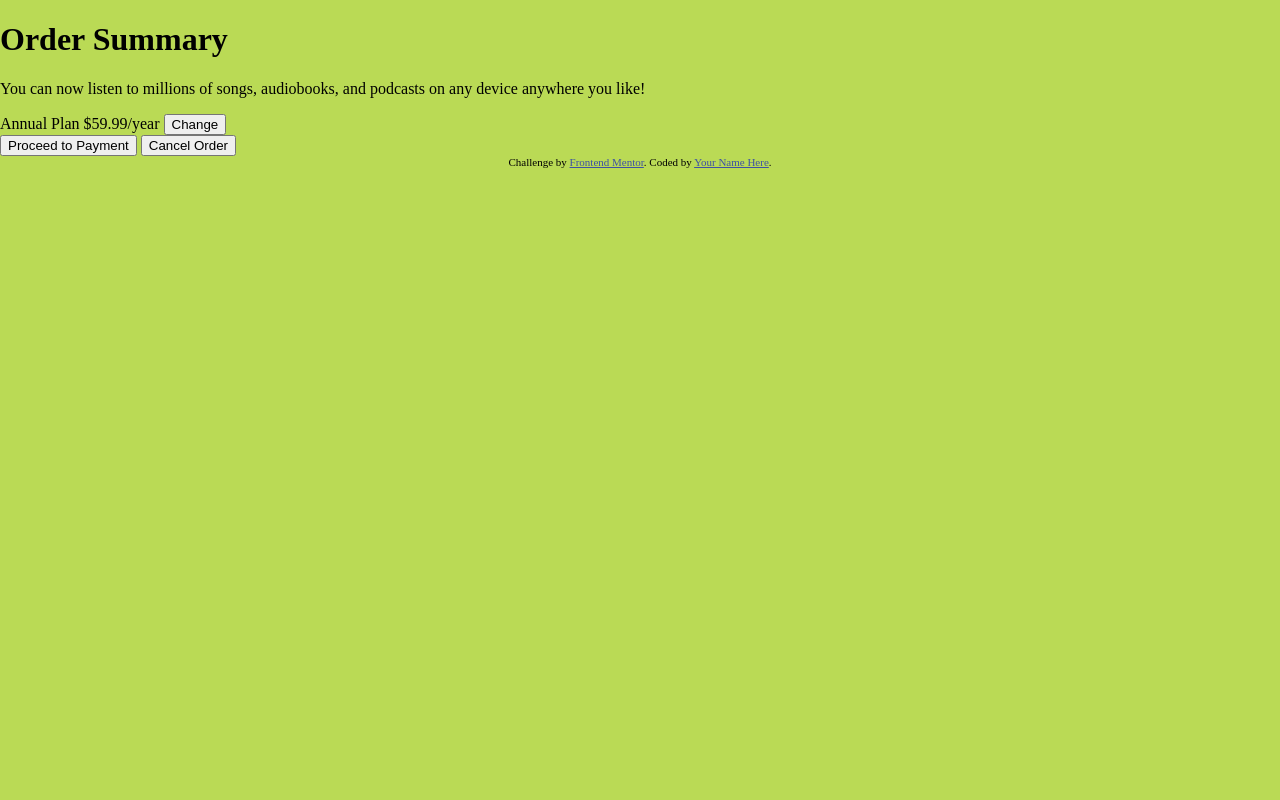
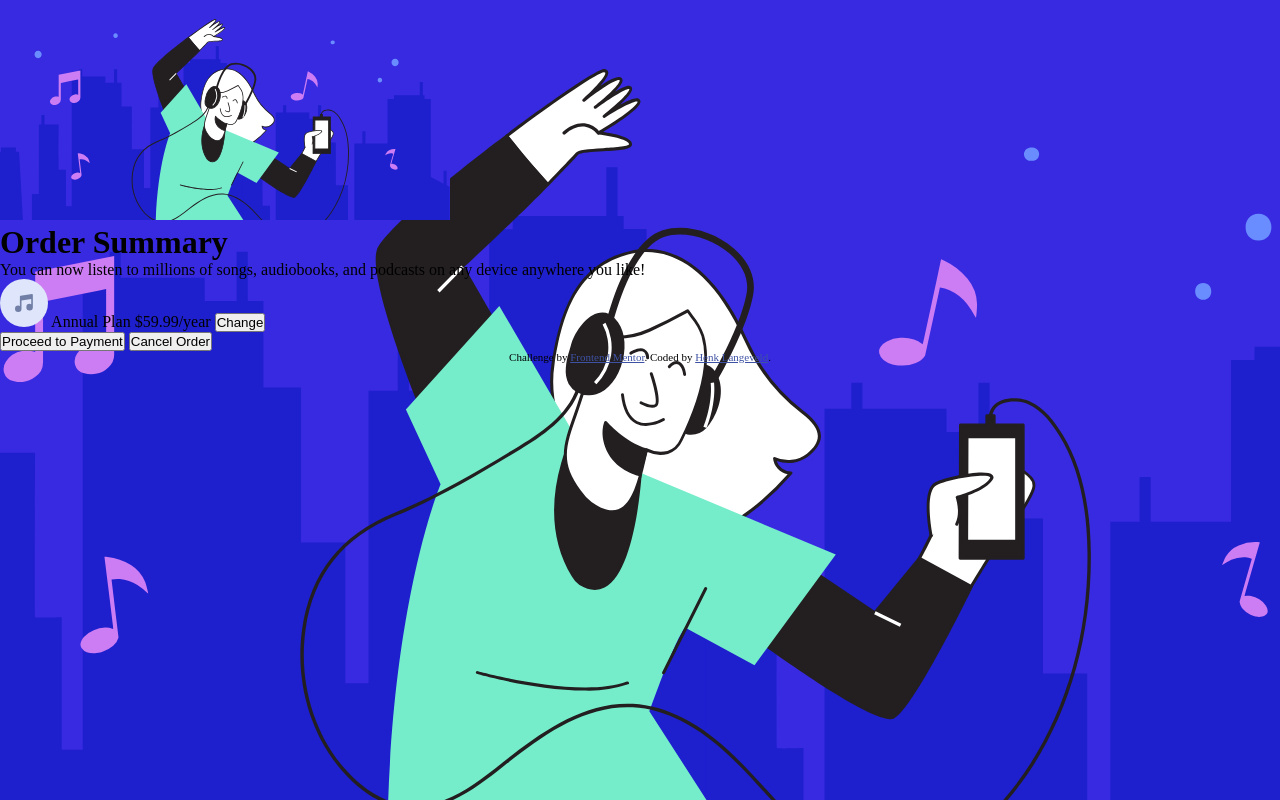
Before and after one commit to HenkLangeveld/order-summary, a website: page index.html in a window 1280 px wide. Drawn offline with Linux system fonts and the light colour scheme; files whose address does not match are found by name.

Commit message:
update html to include svg's and adds css for the backgroud image

```diff
--- a/index.html
+++ b/index.html
@@ -27,6 +27,10 @@
   </head>
   <body>
     <div class="card">
+      <img
+        src="./images/illustration-hero.svg"
+        alt="Graphic of person with long hair with headphones on her head and a mobile device in her hand. Music notes in the background."
+      />
       <h1>Order Summary</h1>
 
       <p>
@@ -35,6 +39,7 @@
       </p>
 
       <div class="plan">
+        <img src="./images/icon-music.svg" alt="Circle with music note" />
         Annual Plan $59.99/year
         <button>Change</button>
       </div>
@@ -47,7 +52,9 @@
       Challenge by
       <a href="https://www.frontendmentor.io?ref=challenge" target="_blank"
         >Frontend Mentor</a
-      >. Coded by <a href="#">Your Name Here</a>.
+      >. Coded by
+      <a href="https://www.henklangeveld.com/" target="_blank">Henk Langeveld</a
+      >.
     </div>
   </body>
 </html>
--- a/scss/main.scss
+++ b/scss/main.scss
@@ -1,6 +1,18 @@
 $badass: #bada55;
 
+*,
+*::before,
+*::after {
+  margin: 0;
+  padding: 0;
+  box-sizing: border-box;
+}
+
 body {
-  margin: 0;
-  background-color: #bada55;
+  width: 100vw;
+  min-height: 100vh;
+  background-image: url(../images/illustration-hero.svg);
+  background-position: center;
+  background-repeat: no-repeat;
+  background-size: cover;
 }
```
Also changed, not shown: public/css/main.css.
